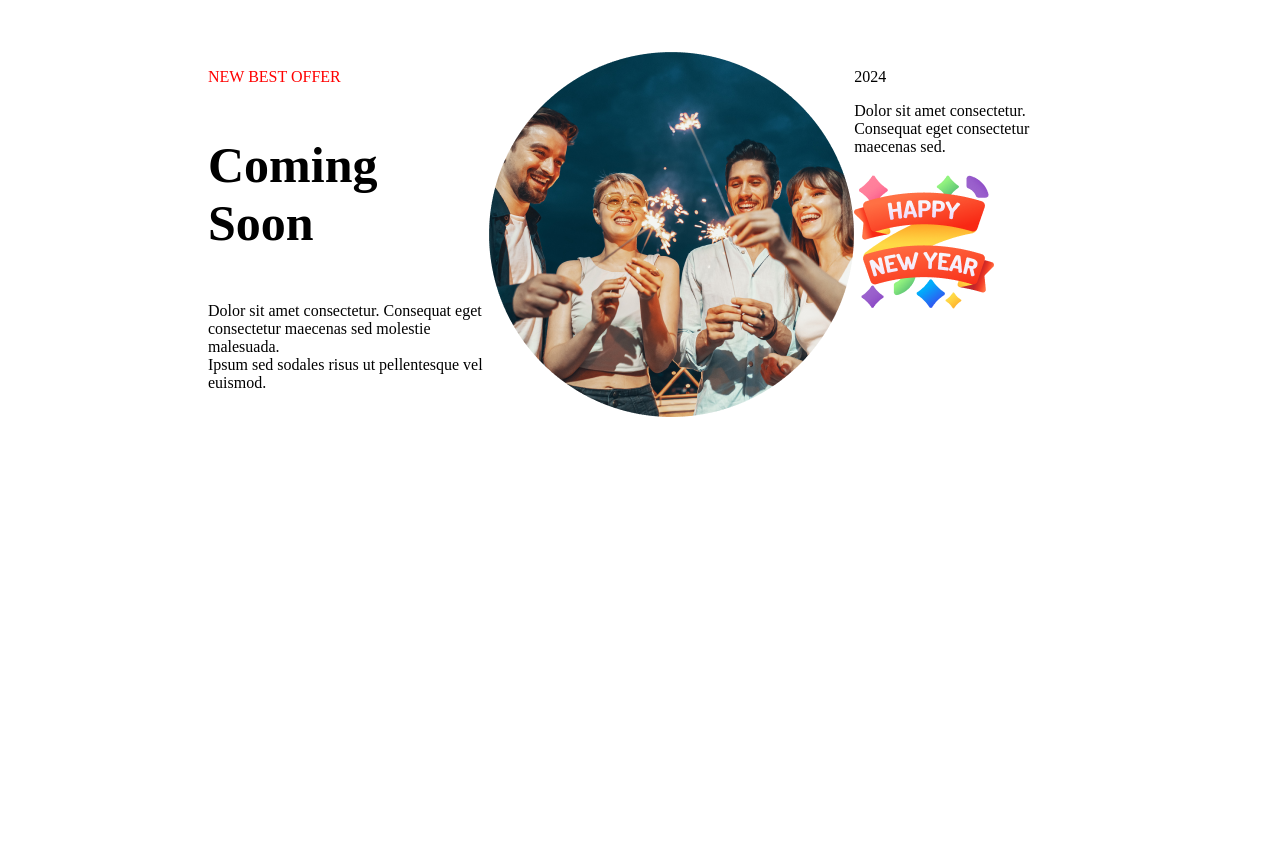
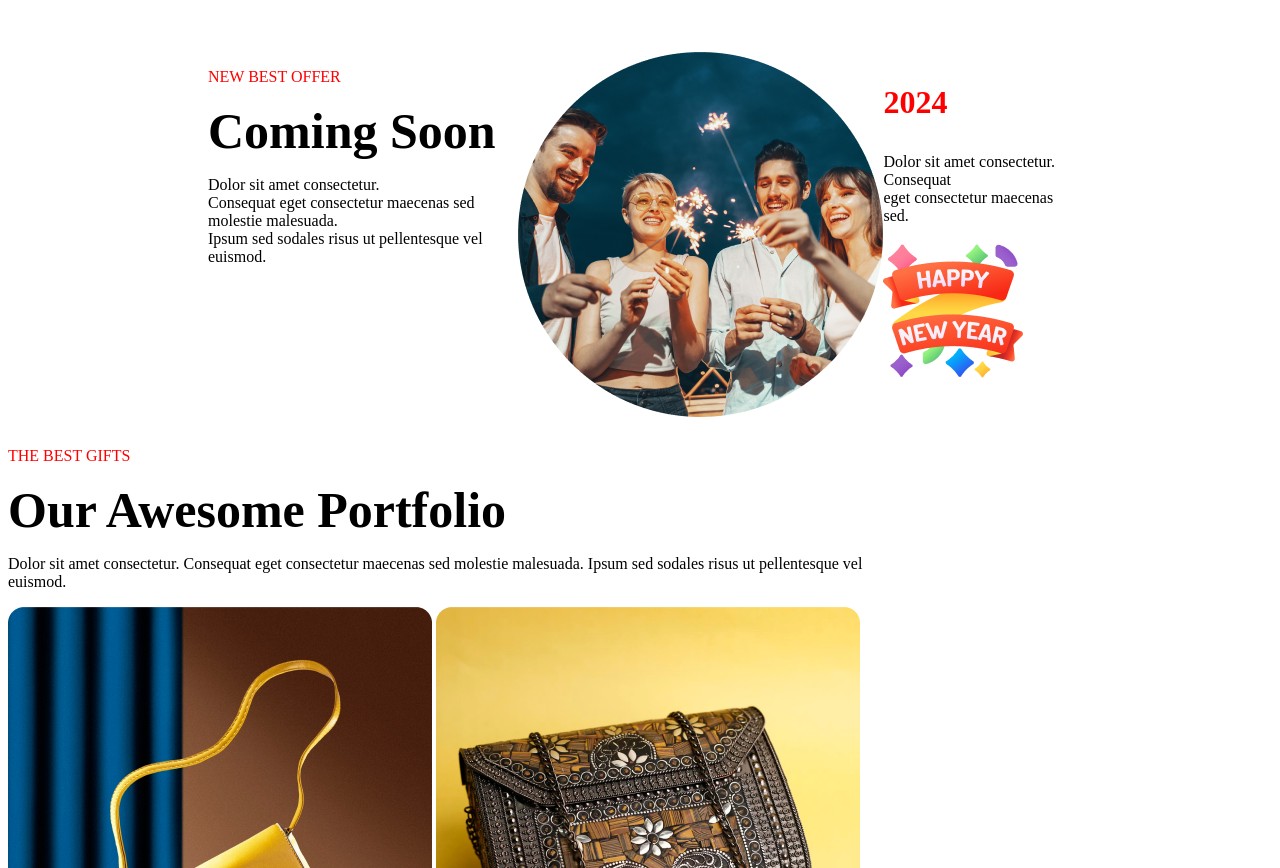
Before and after one commit to Shahariar98/assinment-1, a plain HTML site: page index.html in a window 1280 px wide. Shown: the part 2900-3768 px from the top of the page. Before the commit the page ends 3331 px from the top, so only its background shows below. Drawn offline with Linux system fonts and the light colour scheme.

Commit message:
4th commit

```diff
--- a/index.css
+++ b/index.css
@@ -184,7 +184,30 @@
 .txt11{
     font-size: 50px;
     font-weight: 600;
+    margin-top: 0px;
+    margin-bottom: 0px;
+}
+.txt13{
+    color: red;
+    font-size: xx-large;
+    font-weight: bolder;
 }
 .ty{
     margin: 10px 200px 10px;
 }
+.d2{
+    display: flex;
+
+}
+.d3{
+    display: flex;
+}
+.c{
+    display: flex;
+    flex-direction: column;
+    align-items: center;
+    justify-content: center;
+}
+.c2{
+    margin-right: 360px;
+}
--- a/index.html
+++ b/index.html
@@ -62,17 +62,38 @@
                 <div>
                     <p class="txt10">NEW BEST OFFER</p>
                     <p class="txt11">Coming Soon</p>
-                <p class="txt12">Dolor sit amet consectetur. Consequat eget consectetur maecenas sed molestie malesuada.<br> Ipsum sed sodales risus ut pellentesque vel euismod. </p>
+                    <p class="txt12">Dolor sit amet consectetur. <br>Consequat eget consectetur maecenas sed molestie
+                        malesuada.<br> Ipsum sed sodales risus ut pellentesque vel euismod. </p>
                 </div>
                 <div>
                     <img src="image/Ellipse 1.png">
                 </div>
                 <div>
                     <p class="txt13">2024</p>
-                <p class="txt13">Dolor sit amet consectetur. Consequat eget consectetur maecenas sed.</p>
+                    <p>Dolor sit amet consectetur. Consequat <br>eget consectetur maecenas sed.</p>
                     <img src="image/Group 96.png">
                 </div>
 
+            </div>
+        </section>
+        <section>
+          <div class="c">
+            <div class="c2">
+                <p class="txt10">THE BEST GIFTS</p>
+                <p class="txt11">Our Awesome Portfolio</p>
+                <p>Dolor sit amet consectetur. Consequat eget consectetur maecenas sed molestie malesuada. Ipsum sed
+                    sodales risus ut pellentesque vel euismod. </p>
+            </div>
+            <div class="D2">
+                <img src="image/Rectangle 3.png">
+                <img src="image/Rectangle 4.png">
+                <img src="image/Rectangle 5.png">
+            </div>
+            <div class="D3">
+                <img src="image/Rectangle 6.png">
+                <img src="image/Rectangle 7.png">
+                <img src="image/Rectangle 8.png">
+            </div>
           </div>
         </section>
     </main>
```
Lines whose indentation alone changed are shown as unchanged.
